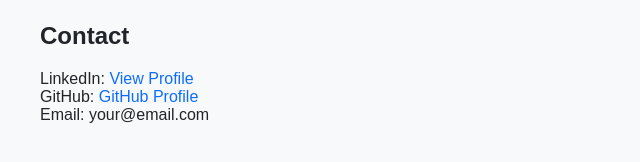
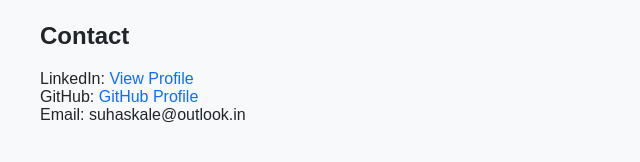
Before and after one commit to kale-suhas/kale-suhas.github.io, a plain HTML site: page index.html in a window 1280 px wide. Shown: the part 462-624 px from the top of the page, 0-640 px from the left. Drawn offline with Linux system fonts and the light colour scheme.

Commit message:
Update index.html

```diff
--- a/index.html
+++ b/index.html
@@ -60,7 +60,7 @@
     <p>
         LinkedIn: <a href="https://www.linkedin.com/in/suhas-kale-/" target="_blank">View Profile</a><br>
         GitHub: <a href="https://github.com/kale-suhas" target="_blank">GitHub Profile</a><br>
-        Email: your@email.com
+        Email: suhaskale@outlook.in
     </p>
 </div>
 
```
